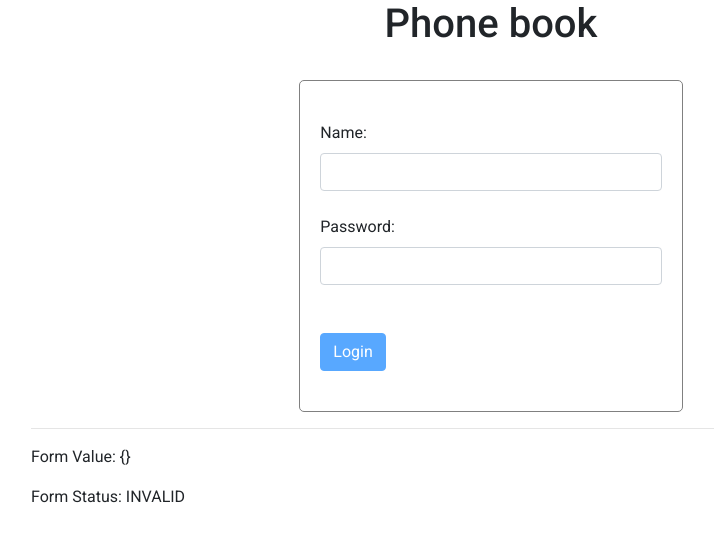
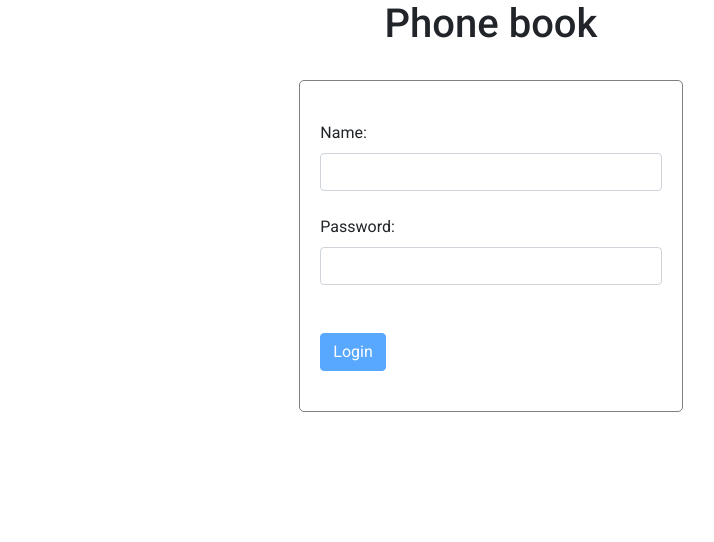
Before and after one commit to giorgiaci/phonebook, an Angular app: page /login in a window 1280 px wide. Shown: the top 542 px of the page, without its empty margins (149-863 px from the left). Built offline with nearby package versions, Linux system fonts and the light colour scheme.

Commit message:
fix validazione login + routing

```diff
--- a/src/app/app.component.html
+++ b/src/app/app.component.html
@@ -9,7 +9,7 @@
       <br>
       <ul class="nav nav-tabs" *ngIf="loggedIn()">
         <li class="nav-item" routerLinkActive="active" [routerLinkActiveOptions]="{exact:true}">
-          <a class="nav-link  active" [routerLink]="'/'" >Home</a>
+          <a class="nav-link  active" [routerLink]="'/home'" >Home</a>
         </li>
         <li class="nav-item" routerLinkActive="active">
           <a class="nav-link" [routerLink]="'/person/search'" >Search person page</a
--- a/src/app/login/login.component.css
+++ b/src/app/login/login.component.css
@@ -9,9 +9,7 @@ body{
 .form-control.ng-pristine.ng-invalid.ng-touched{
     border-left: 5px solid red;
   }
-  .form-control.ng-valid{
-    border-left: 5px solid green;
-  }
+
   .form-control.ng-touched.ng-dirty.ng-invalid{
     border-left: 5px solid red;
   }
--- a/src/app/login/login.component.html
+++ b/src/app/login/login.component.html
@@ -24,11 +24,4 @@
 
 
   </div>
-
-  <hr>
-  <p>Form Value: {{ loginForm.value | json }}</p>
-  <p>Form Status: {{ loginForm.status }}</p>
-
-
-
 </form>
```
